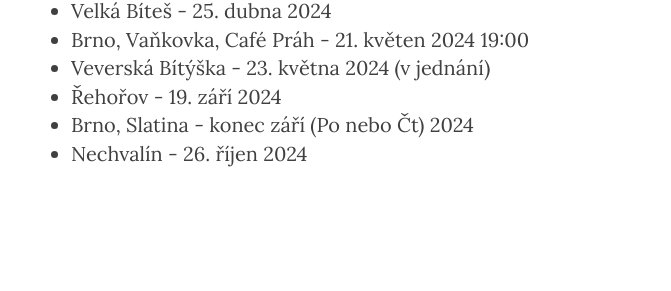
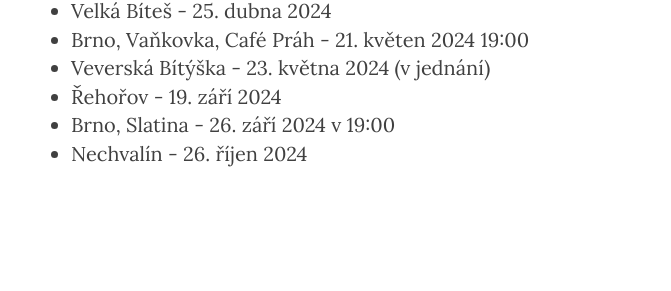
Before and after one commit to xsuchy/pozpatku, a Jekyll site: the page built from _posts/2024-02-24-zlocin-v-harmonii.markdown, in a window 1280 px wide and 900 px high, scrolled down 1173 px. Shown: the part 148-439 px from the top of the window, without its empty margins (234-905 px from the left). Built offline with Jekyll 4.4.1, drawn with Linux system fonts in a browser that asks for light colours; nearby versions of some CDN libraries.

Commit message:
pridate termin na Slatinu

```diff
--- a/_posts/2024-02-24-zlocin-v-harmonii.markdown
+++ b/_posts/2024-02-24-zlocin-v-harmonii.markdown
@@ -33,7 +33,7 @@ Reprízy:
  * Brno, Vaňkovka, Café Práh - 21. květen 2024 19:00
  * Veverská Bítýška - 23. května 2024 (v jednání)
  * Řehořov - 19. září 2024
- * Brno, Slatina - konec září (Po nebo Čt) 2024
+ * Brno, Slatina - 26. září 2024 v 19:00
  * Nechvalín - 26. říjen 2024
 
 <img src="/img/zlocin-v-harmonii-plakat.jpg" />
```
